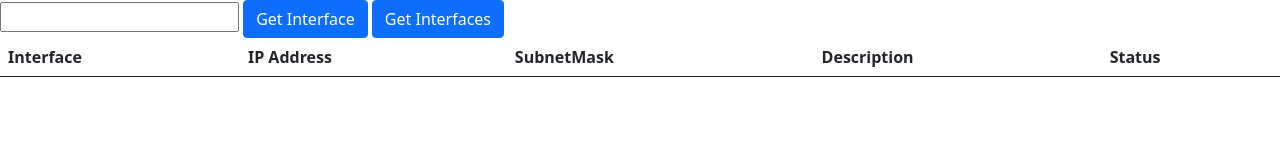
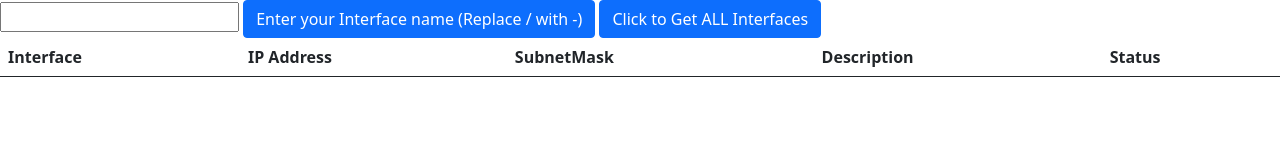
Before and after one commit to abhi1805/ntt, a plain HTML site: page index.html in a window 1280 px wide. Drawn offline with nearby package versions, Linux system fonts and the light colour scheme.

Commit message:
Update index.html

```diff
--- a/index.html
+++ b/index.html
@@ -10,8 +10,8 @@
     <body>
         <div id="app">
             <input type="text" v-model="intf_name">
-            <button @click="Get_single_interface(intf_name)" type="button" class="btn btn-primary">Get Interface</button>
-            <button @click="Get_interfaces()" type="button" class="btn btn-primary">Get Interfaces</button>
+            <button @click="Get_single_interface(intf_name)" type="button" class="btn btn-primary">Enter your Interface name (Replace / with -)</button>
+            <button @click="Get_interfaces()" type="button" class="btn btn-primary">Click to Get ALL Interfaces</button>
             <div>
                 <table class="table">
                     <thead>
```
